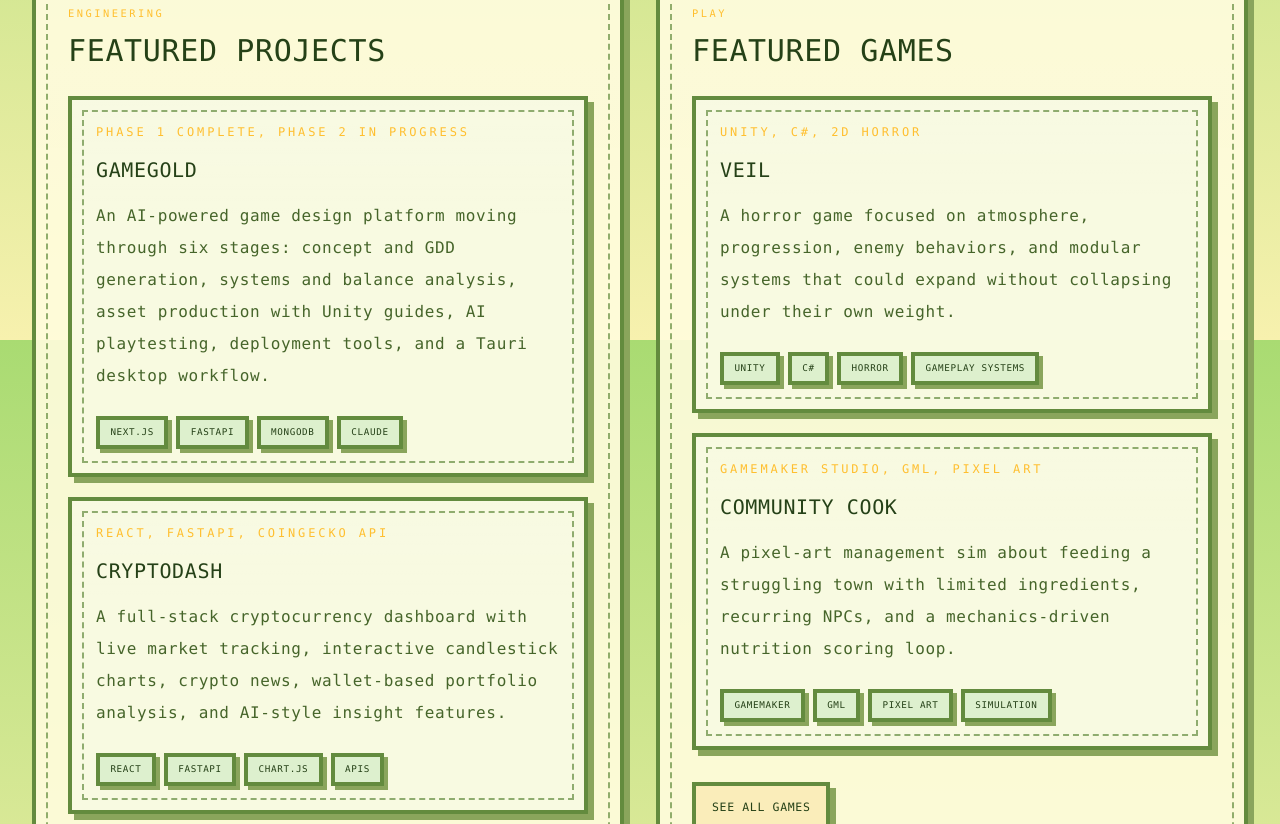
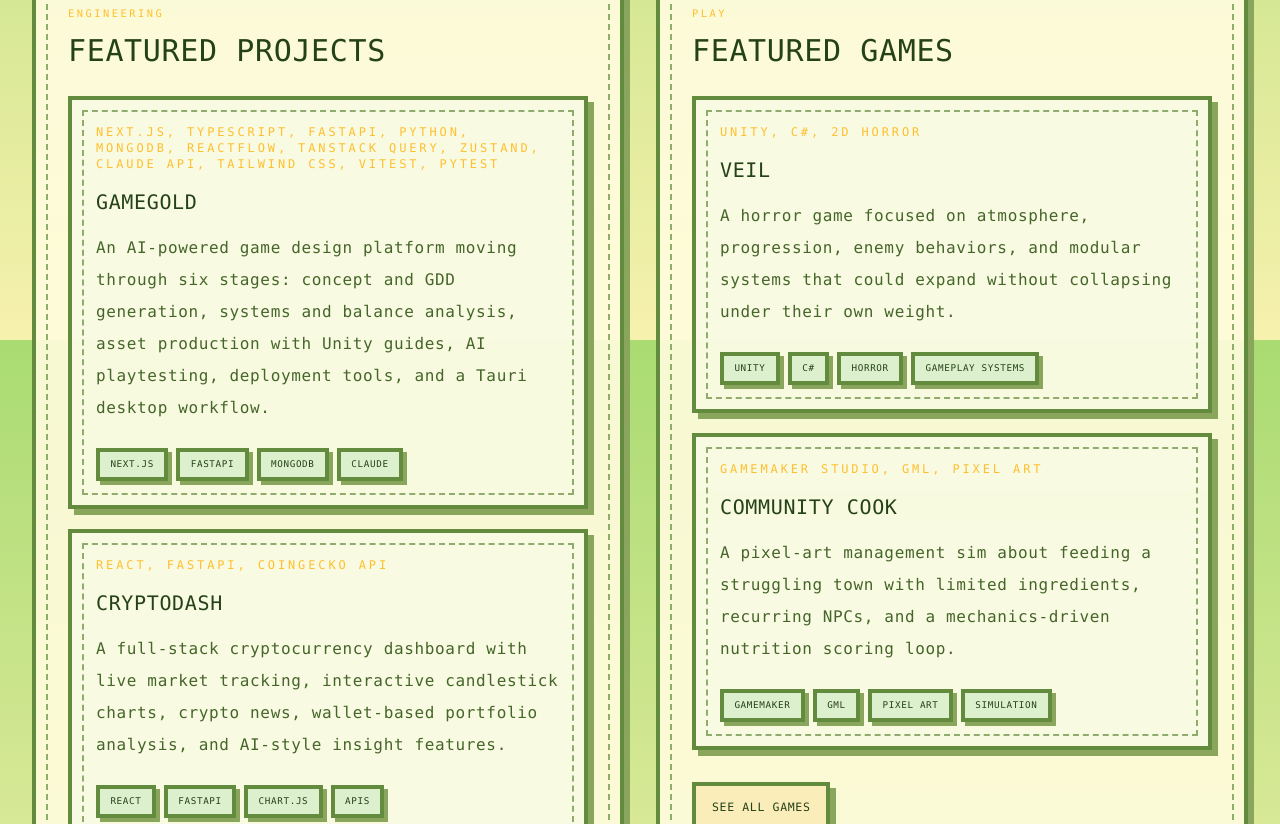
Before and after one commit to MihirSahu14/portfolio, a Next.js app: page / in a window 1280 px wide. Shown: the part 2060-2884 px from the top of the page. Built offline with nearby package versions, Linux system fonts and the light colour scheme.

Commit message:
Edited tech stack for GameGold

```diff
--- a/src/data/site.ts
+++ b/src/data/site.ts
@@ -94,7 +94,7 @@
 export const featuredProjects: FeatureCard[] = [
   {
     title: "GameGold",
-    subtitle: "Phase 1 Complete, Phase 2 In Progress",
+    subtitle: "Next.js, TypeScript, FastAPI, Python, MongoDB, ReactFlow, TanStack Query, Zustand, Claude API, Tailwind CSS, Vitest, pytest",
     description:
       "An AI-powered game design platform moving through six stages: concept and GDD generation, systems and balance analysis, asset production with Unity guides, AI playtesting, deployment tools, and a Tauri desktop workflow.",
     tags: ["Next.js", "FastAPI", "MongoDB", "Claude"],
```
